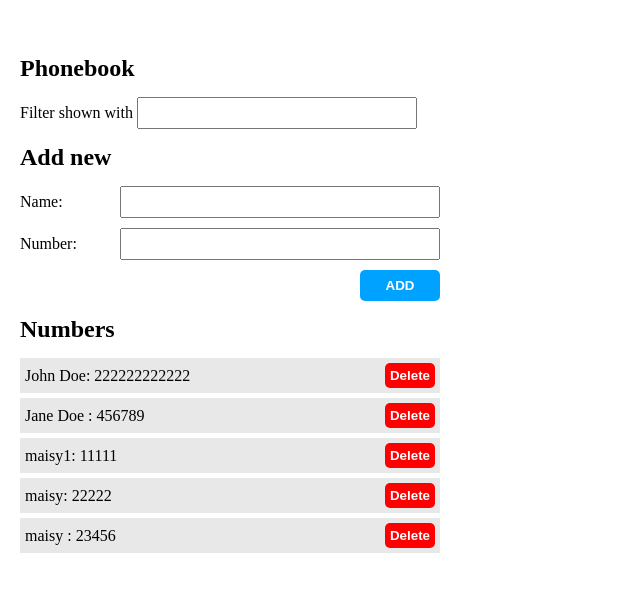
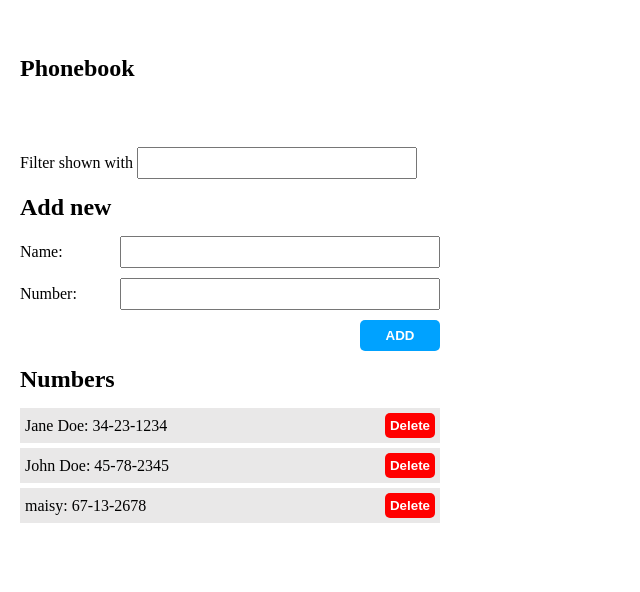
Before and after one commit to virag-ky/FullStackOpen, a React (Create React App) app in the folder Part2/phonebook/: page / in a window 1280 px wide. Shown: the top 592 px of the page, without its empty margins (0-640 px from the left). Built offline with nearby package versions, Linux system fonts and the light colour scheme; data requests are answered from the project's data file.

Commit message:
Fix success message

```diff
--- a/Part2/phonebook/db.json
+++ b/Part2/phonebook/db.json
@@ -1,29 +1,19 @@
 {
   "persons": [
     {
-      "name": "John Doe",
-      "number": "222222222222",
-      "id": 2
+      "name": "Jane Doe",
+      "number": "34-23-1234",
+      "id": 1
     },
     {
-      "name": "Jane Doe ",
-      "number": "456789",
-      "id": 4
-    },
-    {
-      "name": "maisy1",
-      "number": "11111",
-      "id": 5
+      "name": "John Doe",
+      "number": "45-78-2345",
+      "id": 3
     },
     {
       "name": "maisy",
-      "number": "22222",
-      "id": 6
-    },
-    {
-      "name": "maisy ",
-      "number": "23456",
-      "id": 7
+      "number": "67-13-2678",
+      "id": 4
     }
   ]
 }
--- a/Part2/phonebook/src/App.css
+++ b/Part2/phonebook/src/App.css
@@ -75,5 +75,9 @@ input {
   font-weight: 700;
   padding: 5px;
   border-radius: 5px;
-  margin-bottom: 10px;
 }
+
+#success-container {
+  height: 50px;
+  width: 100%;
+}
--- a/Part2/phonebook/src/App.js
+++ b/Part2/phonebook/src/App.js
@@ -108,7 +108,7 @@ const App = () => {
   return (
     <div id="app-container">
       <h2>Phonebook</h2>
-      {message !== '' ? <Notification message={message} /> : ''}
+      <Notification message={message} />
       <Form
         addNewName={addNewName}
         onChange={(event) => setNewName(event.target.value)}
--- a/Part2/phonebook/src/components/Notification.js
+++ b/Part2/phonebook/src/components/Notification.js
@@ -1,6 +1,9 @@
 const Notification = ({ message }) => {
+  if (message === '') {
+    return <div id="success-container"></div>;
+  }
   return (
-    <div>
+    <div id="success-container">
       <p id="success">{message}</p>
     </div>
   );
```
